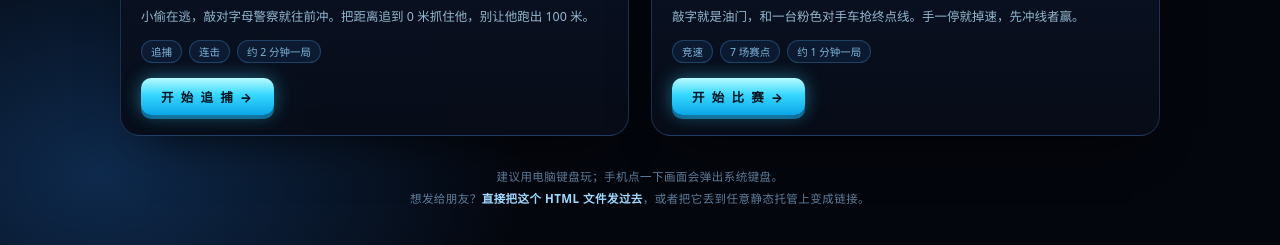
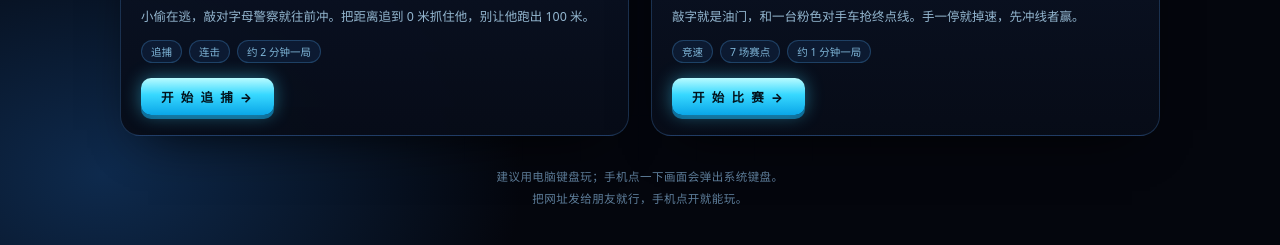
Before and after one commit to mylifechenyanling/neon-arcade, a plain HTML site: page index.html in a window 1280 px wide. Shown: the part 639-884 px from the top of the page. Drawn offline with Linux system fonts and the light colour scheme.

Commit message:
chore: update footer copy

```diff
--- a/index.html
+++ b/index.html
@@ -137,7 +137,7 @@
 
     <p class="foot">
       建议用电脑键盘玩；手机点一下画面会弹出系统键盘。<br>
-      想发给朋友？<b>直接把这个 HTML 文件发过去</b>，或者把它丢到任意静态托管上变成链接。
+      把网址发给朋友就行，手机点开就能玩。
     </p>
   </div>
 
```
